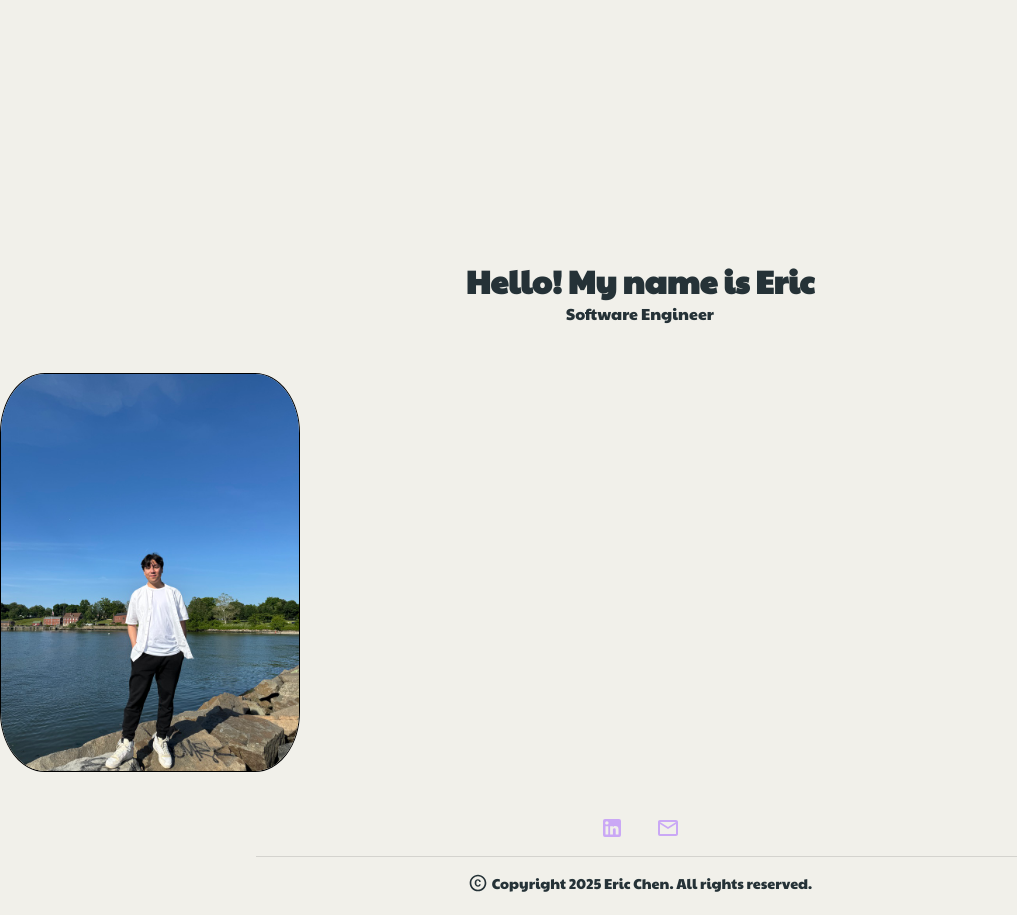
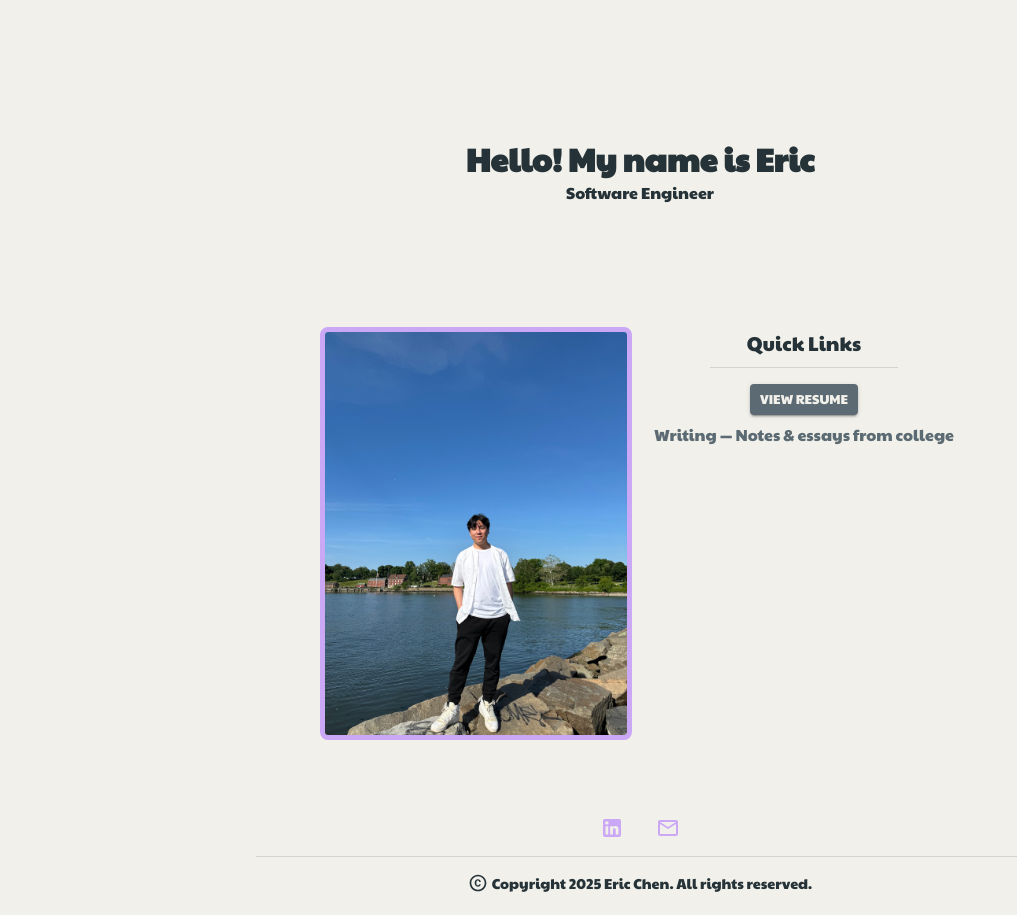
Before and after one commit to EricChen-01/ericgchen.com, a React (Create React App) app: page /portfolio in a window 1280 px wide. Shown: the whole page, without its empty margins (0-1017 px from the left). Built offline with nearby package versions, Linux system fonts and the light colour scheme.

Commit message:
updated Frontpage.js with a quick link. also added dynamic range layouts for image and quick links

```diff
--- a/src/components/NewPortfolio/FrontPage.js
+++ b/src/components/NewPortfolio/FrontPage.js
@@ -1,4 +1,5 @@
-import { Box, Grid, Typography } from "@mui/material";
+import { Box, Grid, Typography, Stack, Link, Button} from "@mui/material";
+import {CenteredDivider} from '../../components';
 import me from '../../images/me.png';
 
 function FrontPage(){
@@ -7,20 +8,56 @@ function FrontPage(){
             <Grid
                 container
                 height='100vh'
-                direction='column'
                 justifyContent='space-around'
+                alignItems='center'
             >
-                <Box align='center' sx={{pt:30}}>
-                    <Typography variant='h2'color='text.primary'>
+                <Grid item xs={12}>
+                    <Box align='center' sx={{pt:10}}>
+                        <Typography variant='h2' color='text.primary'>
                         Hello! My name is Eric
                         </Typography>
                         <Typography variant='subtitle1'>
                             Software Engineer
                         </Typography>
                     </Box>
-                <Box align='left'>
-                    <img className='round' style={{border:'1px solid black', maxWidth: '300px', width: '100%', height: 'auto'}} src={me} alt='Eric Chen'/>
+                </Grid>
+                <Grid item xs={12} md={6}>
+                    <Grid container spacing={2} sx={{ px: { xs: 2, md: 0 } }}>
+                        <Grid item xs={12} md={12} lg={6}>
+                            <Box sx={{ display: 'flex', justifyContent: { xs: 'center', md: 'center', lg: 'flex-start'} }}>
+                                <Box
+                                    component="img"
+                                    src={me}
+                                    alt="Eric Chen"
+                                    sx={{
+                                        borderRadius: 2,
+                                        border: '5px solid',
+                                        borderColor: 'primary.main',
+                                        width: { xs: '280px', md: '300px', lg: '340px' },
+                                        maxWidth: '100%',
+                                        height: 'auto',
+                                        display: 'block',
+                                    }}
+                                />
                             </Box>
+                        </Grid>
+
+                        <Grid item xs={12} md={12} lg={6}>
+                            <Box sx={{ width: { xs: '100%', md: 'auto' }, textAlign: { xs: 'center', md: 'center' } }}>
+                                <Typography variant="h6" sx={{ mb: 1 }}>Quick Links</Typography>
+                                <CenteredDivider sx={{ mb: 2 }}/>
+
+                                <Stack spacing={1} sx={{ alignItems: { xs: 'center', md: 'center' }}}>
+                                    <Button color='secondary' href="/resume" variant="contained" size="small" sx={{ mt: 1}}>
+                                    View Resume
+                                    </Button>
+
+                                    <Link href="/writing" underline="none" color="text.secondary">Writing — Notes & essays from college</Link>
+                                </Stack>
+                            </Box>
+                        </Grid>
+                    </Grid>
+                </Grid>
             </Grid>
         </Box>
     )
```
Lines whose indentation alone changed are shown as unchanged.
